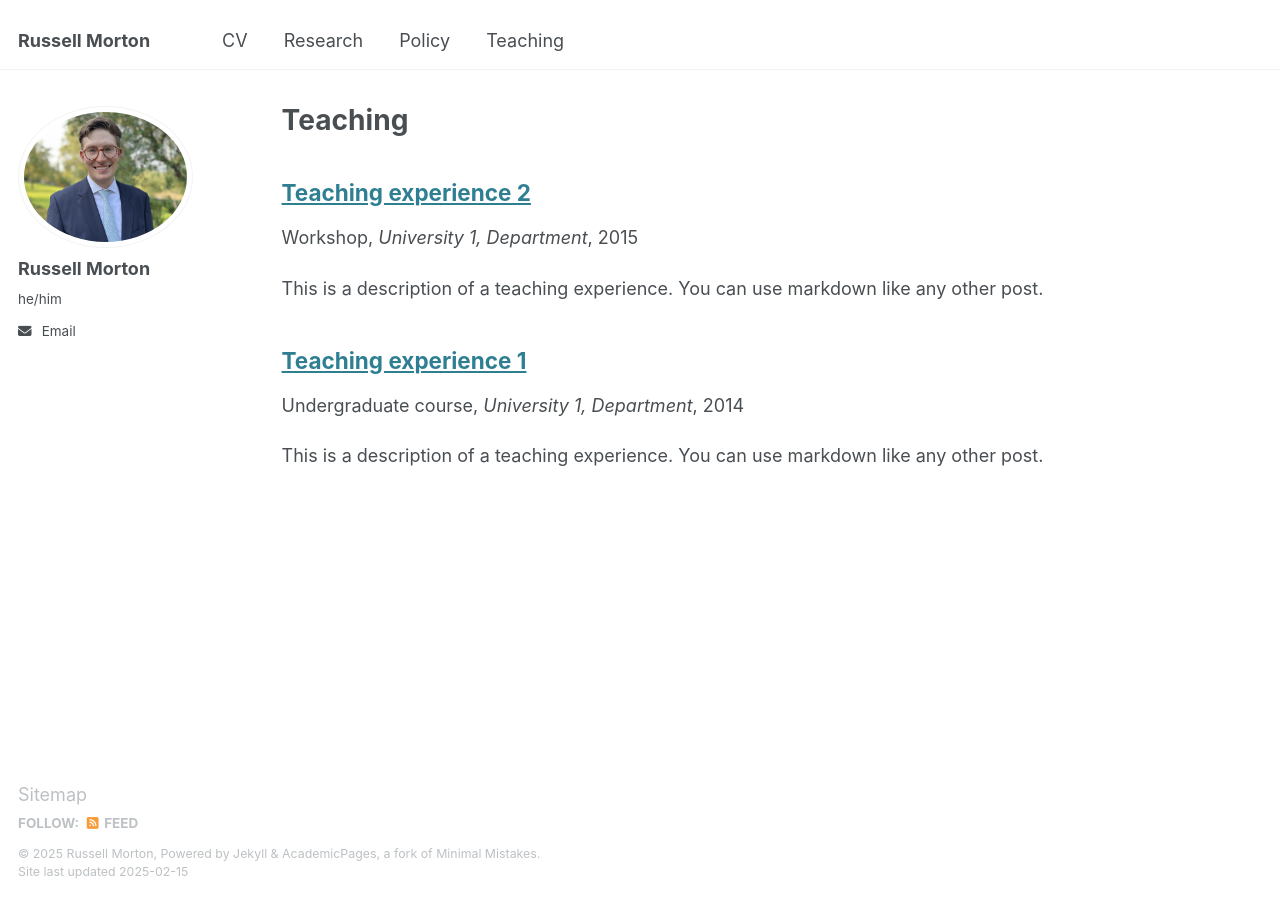
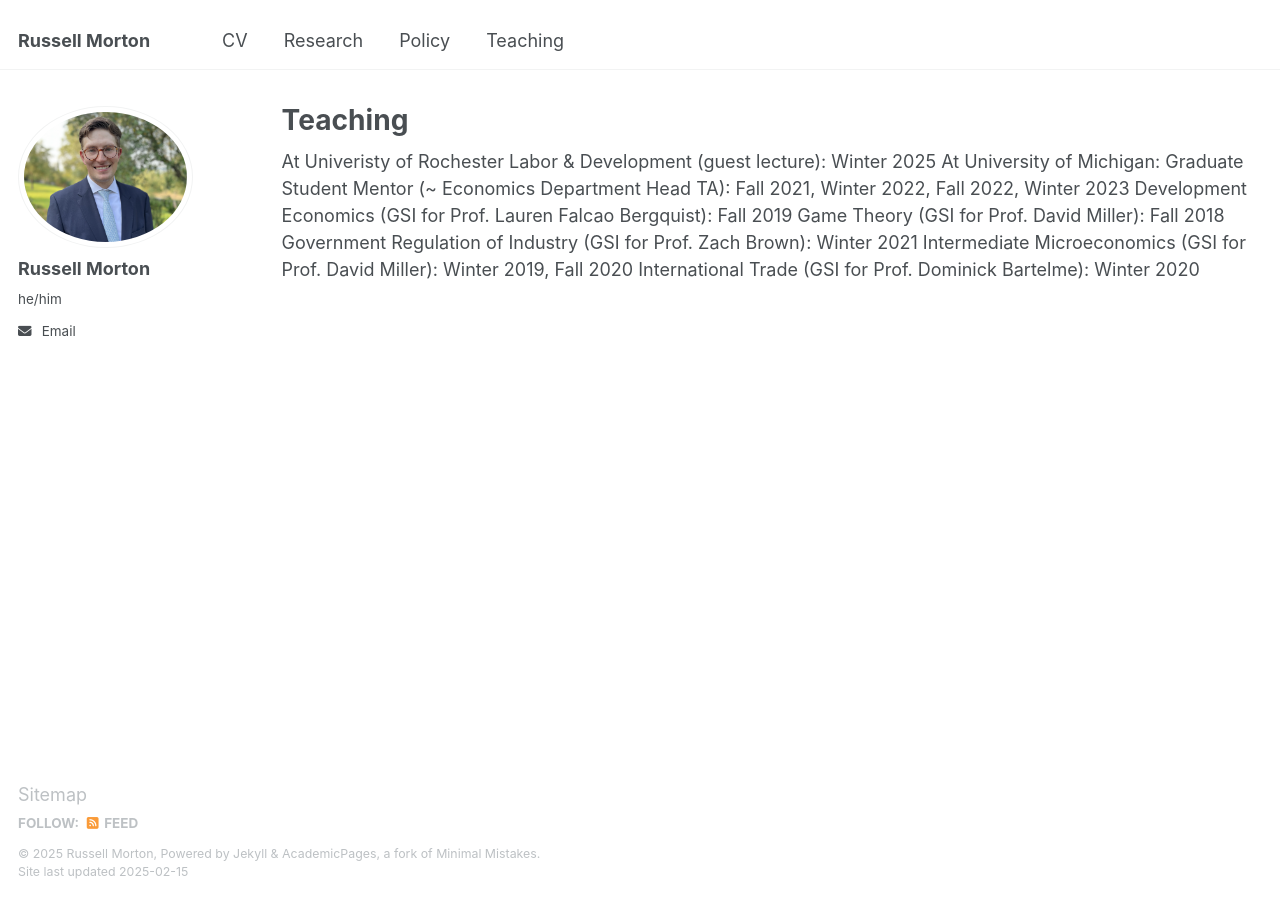
Before and after one commit to rpmorton/rpmorton.github.io, a Jekyll site: the page built from _pages/teaching.html, in a window 1280 px wide. Built offline with Jekyll 4.4.1, drawn with Linux system fonts in a browser that asks for light colours.

Commit message:
Update teaching.html
Initial commit

```diff
--- a/_pages/teaching.html
+++ b/_pages/teaching.html
@@ -4,9 +4,16 @@ title: "Teaching"
 permalink: /teaching/
 author_profile: true
 ---
+At Univeristy of Rochester
 
-{% include base_path %}
+Labor & Development (guest lecture): Winter 2025
 
-{% for post in site.teaching reversed %}
-  {% include archive-single.html %}
-{% endfor %}
+At University of Michigan:
+
+Graduate Student Mentor (~ Economics Department Head TA): Fall 2021, Winter 2022, Fall 2022, Winter 2023
+
+Development Economics (GSI for Prof. Lauren Falcao Bergquist): Fall 2019
+Game Theory (GSI for Prof. David Miller): Fall 2018
+Government Regulation of Industry (GSI for Prof. Zach Brown): Winter 2021
+Intermediate Microeconomics (GSI for Prof. David Miller): Winter 2019, Fall 2020
+International Trade (GSI for Prof. Dominick Bartelme): Winter 2020
```
